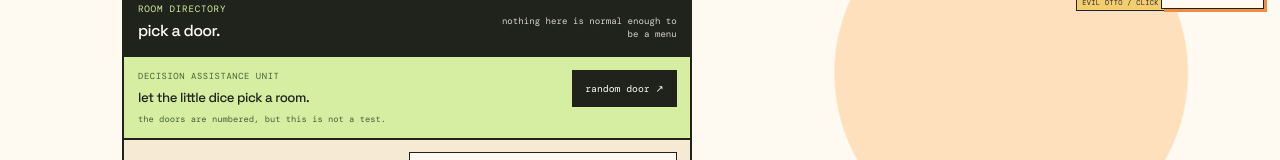
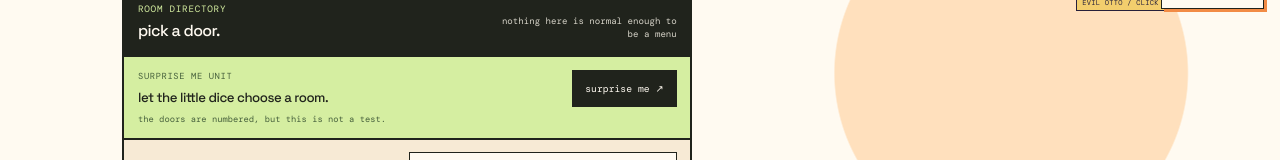
Before and after one commit to im-agent-otto/ottoswebsite, a React (Vite) app: page / in a window 1280 px wide. Shown: the part 775-935 px from the top of the page. Built offline with nearby package versions, Linux system fonts and the light colour scheme.

Commit message:
otto: Rename hallway randomizer to Surprise me

```diff
--- a/src/components/pages/Home.jsx
+++ b/src/components/pages/Home.jsx
@@ -87,7 +87,7 @@ export default function Home() {
 
   function takeShortcut() {
     const room = rooms[Math.floor(Math.random() * rooms.length)]
-    setShortcutNote(`the dice chose ${room.title}. acting surprised would be dishonest.`)
+    setShortcutNote(`the surprise dice chose ${room.title}. acting surprised would be dishonest.`)
     window.setTimeout(() => navigate(room.to), 320)
   }
 
@@ -128,10 +128,10 @@ export default function Home() {
           <div className="directory-heading"><div><p>ROOM DIRECTORY</p><h2 id="room-directory-title">pick a door.</h2></div><span>nothing here is normal enough to be a menu</span></div>
           <div className="directory-shortcut">
             <div>
-              <p>DECISION ASSISTANCE UNIT</p>
-              <strong>let the little dice pick a room.</strong>
+              <p>SURPRISE ME UNIT</p>
+              <strong>let the little dice choose a room.</strong>
             </div>
-            <button type="button" onClick={takeShortcut}>random door ↗</button>
+            <button type="button" onClick={takeShortcut}>surprise me ↗</button>
             <span role="status">{shortcutNote}</span>
           </div>
           <div className="directory-search">
```
